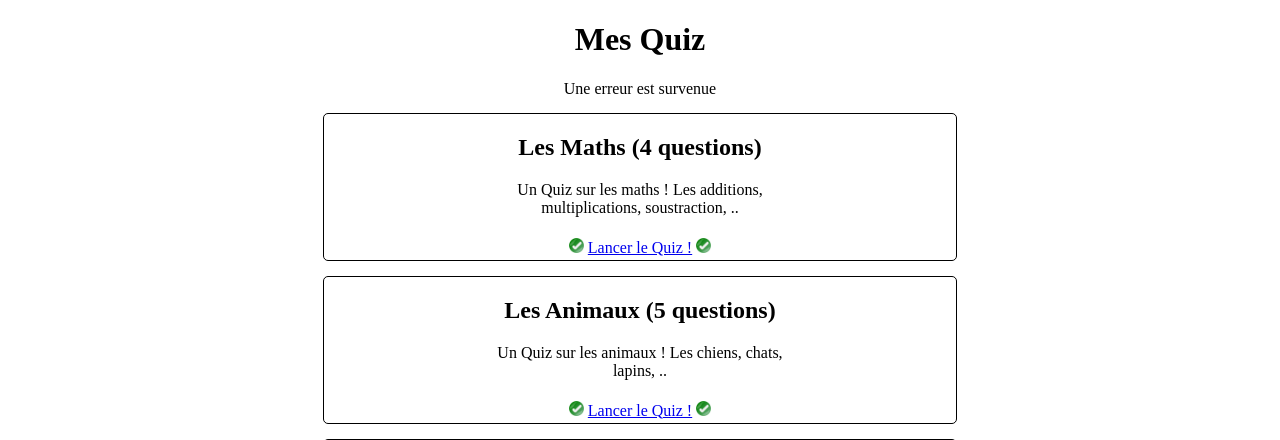
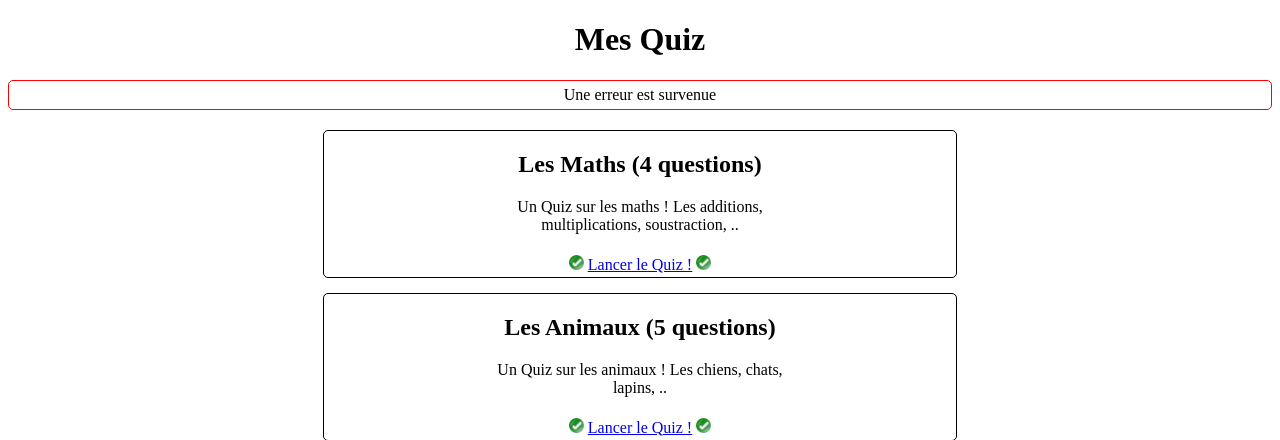
Before and after one commit to qanthoine/quiz, a PHP site: page /index.php?erreur=1 in a window 1280 px wide. Shown: the top 440 px of the page. Run offline with PHP 8.4, Linux system fonts and the light colour scheme; data comes from the database, SQL or seed files in the repository.

Commit message:
Ajout CSS message erreurs

```diff
--- a/styles/style.css
+++ b/styles/style.css
@@ -42,3 +42,12 @@
 	width: 50%;
 	margin:3px;
 }
+.message
+{
+	border-radius: 5px;
+	border: 1px solid red;
+	text-align: center;
+	margin-top: 15px;
+	padding: 5px;
+	margin-bottom: 20px;
+}
```
